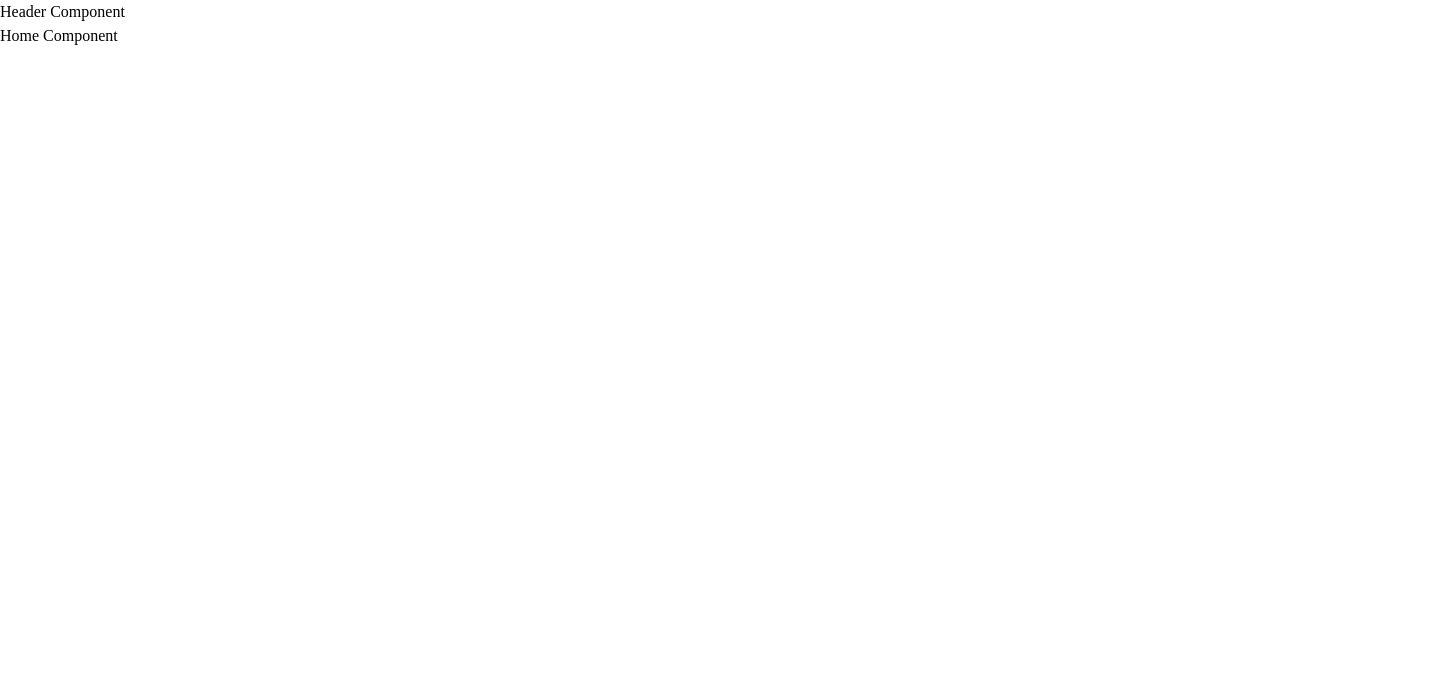
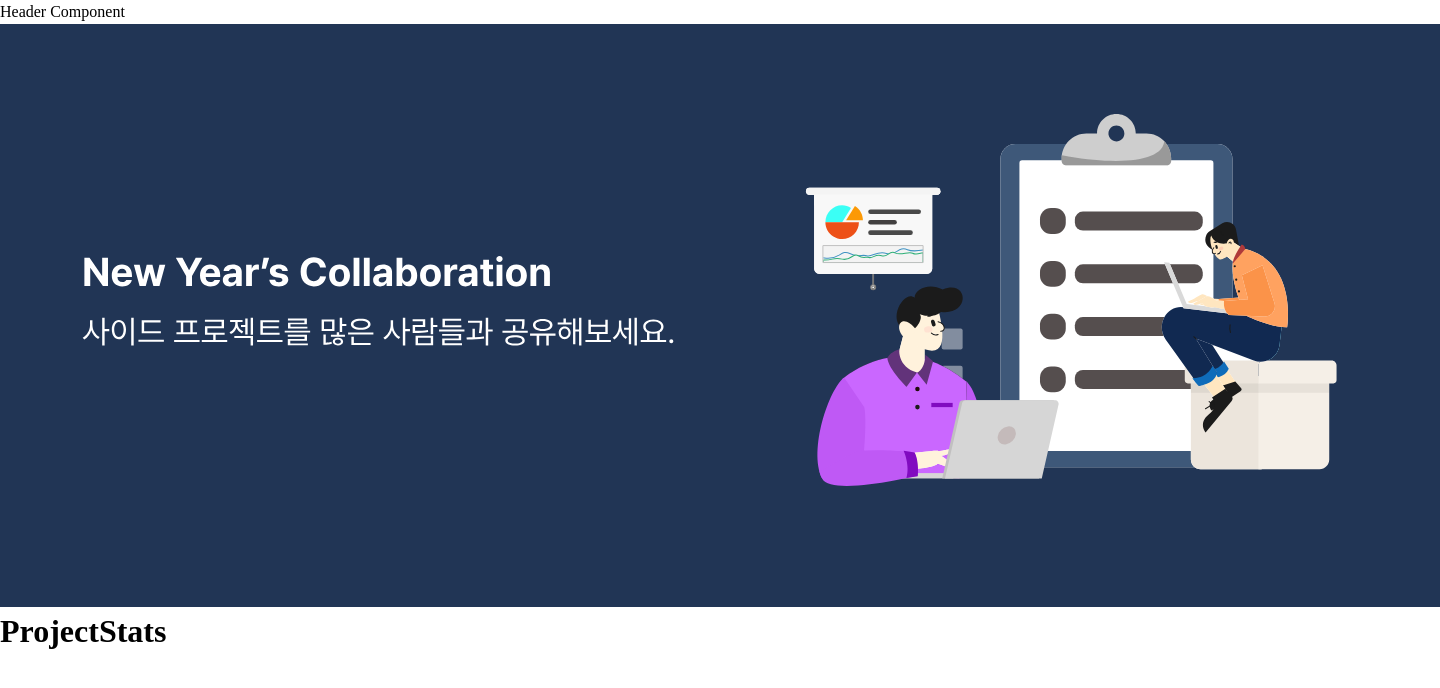
Before and after one commit to D3vPals/frontend, a React (Vite) app: page /main in a window 1280 px wide. Shown: the top 688 px of the page, 1440 px wide, since content can reach past the window. Built offline with nearby package versions, Linux system fonts and the light colour scheme; a web font is replaced by a local one.

Commit message:
[Feat]home banner

```diff
--- /dev/null
+++ b/src/components/home/banner/Banner.styled.ts
@@ -0,0 +1,3 @@
+import styled from 'styled-components';
+
+export const Container = styled.div``;
--- /dev/null
+++ b/src/components/home/banner/Banner.tsx
@@ -0,0 +1,10 @@
+import * as S from './Banner.styled';
+import banner from '../../../assets/banner.svg';
+
+export default function Banner() {
+  return (
+    <S.Container>
+      <img src={banner} alt="banner1" />
+    </S.Container>
+  );
+}
--- /dev/null
+++ b/src/components/home/projectStats/ProjectStats.styled.ts
@@ -0,0 +1,3 @@
+import styled from 'styled-components';
+
+export const Container = styled.div``;
--- /dev/null
+++ b/src/components/home/projectStats/ProjectStats.tsx
@@ -0,0 +1,9 @@
+import * as S from './ProjectStats.styled';
+
+export default function ProjectStats() {
+  return (
+    <S.Container>
+      <h1>ProjectStats</h1>
+    </S.Container>
+  );
+}
--- a/src/pages/home/Home.styled.ts
+++ b/src/pages/home/Home.styled.ts
@@ -1,3 +1,10 @@
 import styled from 'styled-components';
 
-export const Container = styled.div``;
+export const Container = styled.div`
+  min-width: 1440px;
+`;
+
+export const Wrapper = styled.div`
+  width: 1440px;
+  margin: auto;
+`;
--- a/src/pages/home/Home.tsx
+++ b/src/pages/home/Home.tsx
@@ -1,11 +1,19 @@
-import React from 'react';
 import * as S from './Home.styled';
+import Banner from '../../components/home/banner/Banner';
+import ProjectStats from '../../components/home/projectStats/ProjectStats';
 
 const Home = () => {
   /*
     모집공고 페이지
     */
-  return <S.Container>Home Component</S.Container>;
+  return (
+    <S.Container>
+      <S.Wrapper>
+        <Banner />
+        <ProjectStats />
+      </S.Wrapper>
+    </S.Container>
+  );
 };
 
 export default Home;
```
Also changed, not shown: eslint.config.js (+27 -11 lines), src/assets/banner.svg (added).
